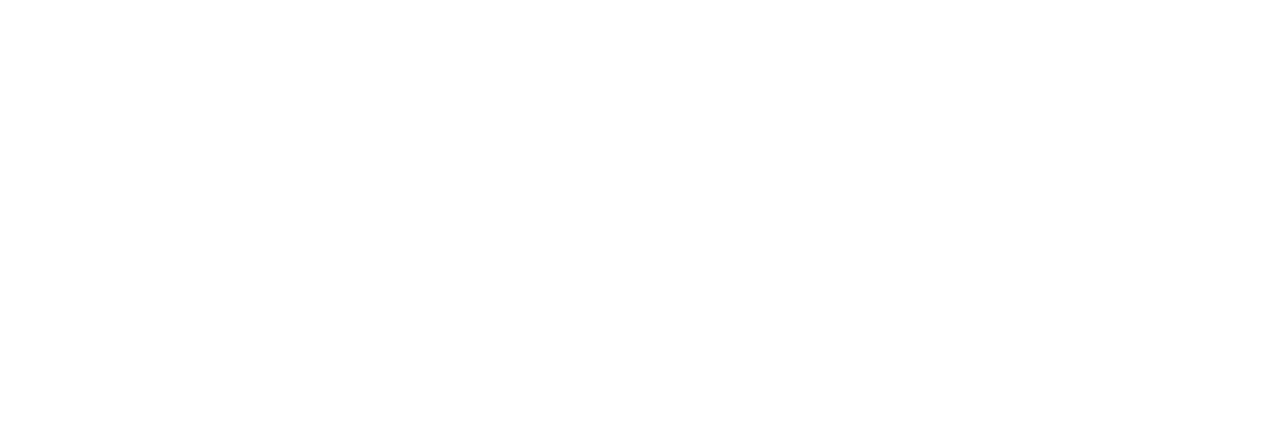
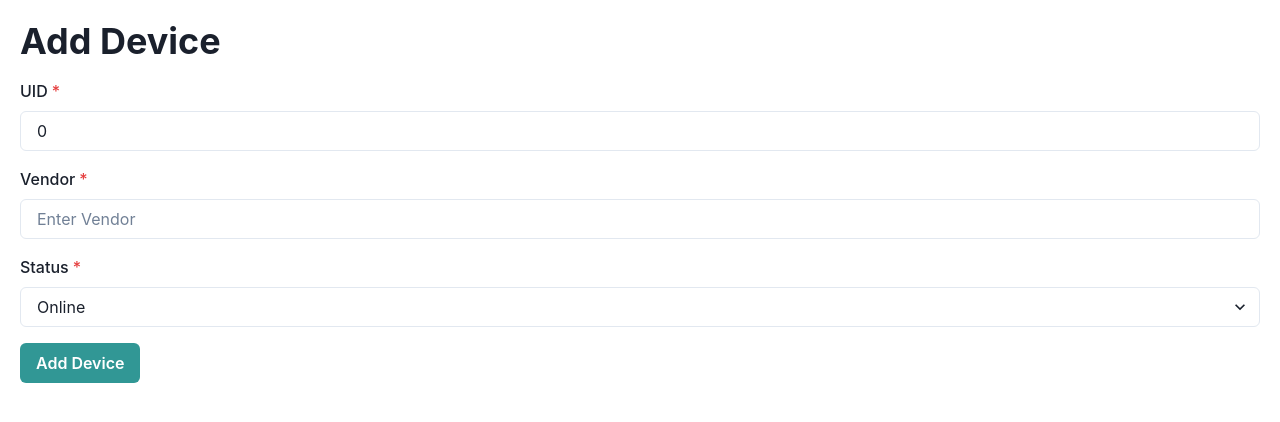
Before and after one commit to AhmedDiaab/gateway-manager-portal, a React (Create React App) app: page /gateways/1/add-device in a window 1280 px wide. Before the commit this address had no page. Shown: the top 422 px of the page. Built offline with nearby package versions, Linux system fonts and the light colour scheme; no server answers.

Commit message:
feat(): update details of gateway

```diff
--- a/src/core/routes.js
+++ b/src/core/routes.js
@@ -8,6 +8,8 @@ const HomePage = lazy(() => import('../pages/Home/Home'));
 const GatewayList = lazy(() => import('../pages/Gateway/GatewayList'));
 const AddGateway = lazy(() => import('../pages/Gateway/AddGateway'));
 const GatewayDetails = lazy(() => import('../pages/Gateway/GatewayDetails'));
+const AddDevice = lazy(() => import('../pages/Device/AddDevice'));
+
 
 const AppRoutes = () => {
     return (
@@ -17,6 +19,7 @@ const AppRoutes = () => {
                 <Route path="/gateways" element={<GatewayList />} />
                 <Route path="/gateways/add" element={<AddGateway />} />
                 <Route path="/gateways/:serial" element={<GatewayDetails />} />
+                <Route path="/gateways/:serial/add-device" element={<AddDevice />} />
             </Routes>
         </Suspense>
     );
--- /dev/null
+++ b/src/pages/Device/AddDevice.jsx
@@ -0,0 +1,88 @@
+import React, { useState } from 'react';
+import { useNavigate, useParams } from 'react-router-dom';
+import { Box, Heading, FormControl, FormLabel, Input, Select, Button, useToast } from '@chakra-ui/react';
+import { useMutation } from 'react-query';
+import { addDevice } from '../../hooks/Device/AddDevice';
+
+const AddDevicePage = () => {
+    const { serial } = useParams();
+    const navigate = useNavigate();
+    const toast = useToast();
+
+    const [uid, setUid] = useState(0);
+    const [vendor, setVendor] = useState('');
+    const [status, setStatus] = useState('online');
+
+    const mutation = useMutation((newDevice) => addDevice(serial, newDevice), {
+        onSuccess: () => {
+            toast({
+                title: 'Device added.',
+                description: "The device has been added successfully.",
+                status: 'success',
+                duration: 3000,
+                isClosable: true,
+            });
+            navigate(`/gateways/${serial}`);
+        },
+        onError: (error) => {
+            toast({
+                title: 'Error adding device.',
+                description: error.message,
+                status: 'error',
+                duration: 3000,
+                isClosable: true,
+            });
+        },
+    });
+
+    const handleSubmit = (e) => {
+        e.preventDefault();
+        const newDevice = {
+            uid,
+            vendor,
+            status,
+        };
+        mutation.mutate(newDevice);
+    };
+
+    return (
+        <Box p="5">
+            <Heading mb="4">Add Device</Heading>
+            <form onSubmit={handleSubmit}>
+                <FormControl id="uid" mb="4" isRequired>
+                    <FormLabel>UID</FormLabel>
+                    <Input
+                        type="number"
+                        value={uid}
+                        onChange={(e) => setUid(parseInt(e.target.value))}
+                        placeholder="Enter UID"
+                    />
+                </FormControl>
+
+                <FormControl id="vendor" mb="4" isRequired>
+                    <FormLabel>Vendor</FormLabel>
+                    <Input
+                        type="text"
+                        value={vendor}
+                        onChange={(e) => setVendor(e.target.value)}
+                        placeholder="Enter Vendor"
+                    />
+                </FormControl>
+
+                <FormControl id="status" mb="4" isRequired>
+                    <FormLabel>Status</FormLabel>
+                    <Select value={status} onChange={(e) => setStatus(e.target.value)}>
+                        <option value="online">Online</option>
+                        <option value="offline">Offline</option>
+                    </Select>
+                </FormControl>
+
+                <Button colorScheme="teal" type="submit" isLoading={mutation.isLoading}>
+                    Add Device
+                </Button>
+            </form>
+        </Box>
+    );
+};
+
+export default AddDevicePage;
--- a/src/pages/Gateway/GatewayDetails.jsx
+++ b/src/pages/Gateway/GatewayDetails.jsx
@@ -1,6 +1,5 @@
 import React from 'react';
 import { useParams, Link } from 'react-router-dom';
-import { useGateway } from '../../hooks/Gateway/showGatewayDetails'; // Assuming you have a hook to fetch a single gateway
 import {
     Box,
     Heading,
@@ -8,33 +7,82 @@ import {
     Spinner,
     Alert,
     AlertIcon,
-    Button
+    List,
+    ListItem,
+    Button,
+    Divider,
 } from '@chakra-ui/react';
+import { useGateway } from '../../hooks/Gateway/useGateway'; // Ensure correct hook import
+import { useDevices } from '../../hooks/Device/useDevices';
+import { useMutation, useQueryClient } from 'react-query';
+import { deleteDevice } from '../../hooks/Device/DeleteDevice'; // Ensure correct function import
 
-const GatewayDetailPage = () => {
-    const { serial } = useParams(); // Extract the serial number from the URL
-    const { data: gateway, isLoading, isError, error } = useGateway(serial);
+const GatewayDetailsPage = () => {
+    const { serial } = useParams();
+    const queryClient = useQueryClient();
 
-    if (isLoading) return <Spinner size="xl" />;
-    if (isError) return (
+    const { data: gateway, isLoading: isGatewayLoading, isError: isGatewayError, error: gatewayError } = useGateway(serial);
+    const { data: devices, isLoading: isDevicesLoading, isError: isDevicesError, error: devicesError } = useDevices(serial);
+
+    const mutation = useMutation(
+        (uid) => deleteDevice(serial, uid),
+        {
+            onSuccess: () => {
+                // Invalidate devices query to update the list
+                queryClient.invalidateQueries(['devices', serial]);
+            },
+        }
+    );
+
+    const handleDelete = (uid) => {
+        mutation.mutate(uid);
+    };
+
+    if (isGatewayLoading || isDevicesLoading) return <Spinner size="xl" />;
+    if (isGatewayError || isDevicesError) return (
         <Alert status="error">
             <AlertIcon />
-            Error: {error.message}
+            Error: {gatewayError?.message || devicesError?.message}
         </Alert>
     );
 
     return (
         <Box p="5">
             <Heading mb="4">Gateway Details</Heading>
+            <Text><strong>Serial:</strong> {gateway.serial}</Text>
             <Text><strong>Name:</strong> {gateway.name}</Text>
-            <Text><strong>Serial:</strong> {gateway.serial}</Text>
             <Text><strong>Address:</strong> {gateway.address}</Text>
-            {/* Add more details as needed */}
-            <Link to="/gateways">
-                <Button mt="4" colorScheme="teal">Back to List</Button>
+
+            <Divider my="4" />
+
+            <Heading size="md" mb="2">Devices</Heading>
+            <List spacing="3">
+                {devices.map((device) => (
+                    <ListItem key={device.uid} p="3" borderWidth="1px" borderRadius="md">
+                        <Text><strong>UID:</strong> {device.uid}</Text>
+                        <Text><strong>Vendor:</strong> {device.vendor}</Text>
+                        <Text><strong>Status:</strong> {device.status}</Text>
+                        <Text><strong>Created At:</strong> {new Date(device.createdAt).toLocaleString()}</Text>
+                        <Button
+                            mt="2"
+                            size="sm"
+                            colorScheme="red"
+                            onClick={() => handleDelete(device.uid)}
+                            isLoading={mutation.isLoading && mutation.variables === device.uid}
+                        >
+                            Delete Device
+                        </Button>
+                    </ListItem>
+                ))}
+            </List>
+
+            <Link to={`/gateways/${serial}/add-device`}>
+                <Button colorScheme="teal" mt="4">
+                    Add Device
+                </Button>
             </Link>
         </Box>
     );
 };
 
-export default GatewayDetailPage;
+export default GatewayDetailsPage;
```
